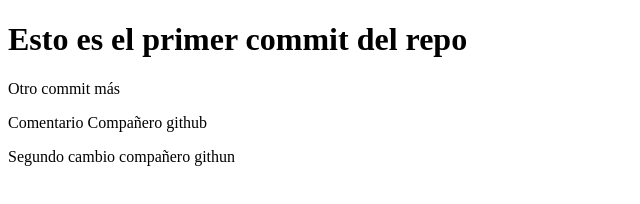
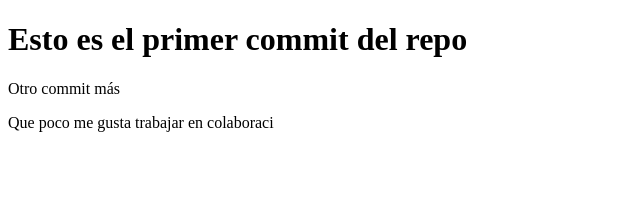
Before and after one commit to GNicolas-is/Mas-Sobre-GIT, a plain HTML site: page index.html in a window 1280 px wide. Shown: the whole page, without its empty margins (0-640 px from the left). Drawn offline with Linux system fonts and the light colour scheme.

Commit message:
Arreglado Conflicto

```diff
--- a/index.html
+++ b/index.html
@@ -9,8 +9,7 @@
     <h1>Esto es el primer commit del repo</h1>
     <div>
         <p>Otro commit más</p>
-        <p>Comentario Compañero github</p>
-        <p>Segundo cambio compañero githun</p>
+        <p>Que poco me gusta trabajar en colaboraci</p>
     </div>
 </body>
 </html>
```
